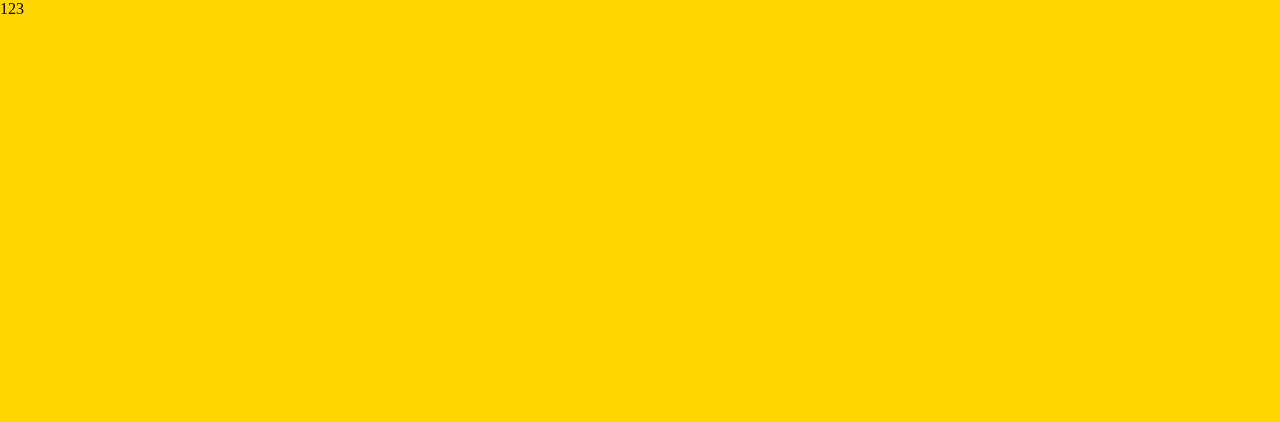
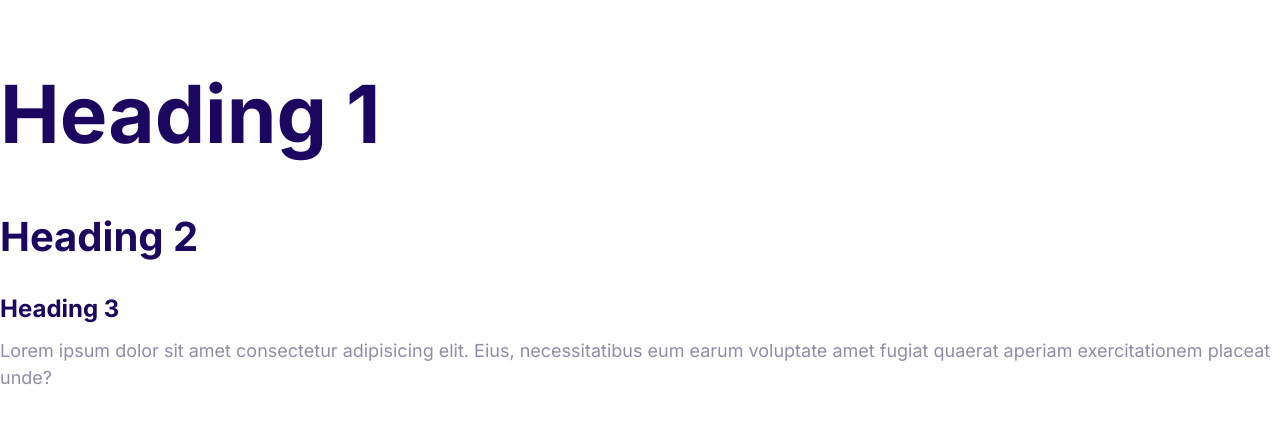
Before and after one commit to rockcat99/Learning_web_coding, a plain HTML site: page index.html in a window 1280 px wide. Drawn offline with Linux system fonts and the light colour scheme.

Commit message:
define the styles for the fonts.

```diff
--- a/css/style.css
+++ b/css/style.css
@@ -1,3 +1,53 @@
+/* 用伪类选择器定义全局颜色 */
+:root {
+  --color-primary: #2584ff;
+  --color-secondary: #00d9ff;
+  --color-accent: #ff3400;
+  --color-headings: #1b0760;
+  --color-body: #918ca4;
+}
+
+html {
+  font-size: 62.5%;
+}
+
 body {
-  background: gold;
+  font-family: Inter, Arial, Helvetica, sans-serif;
+  color: var(--color-body);
+  font-size: 2.4rem;
+  line-height: 1.5;
 }
+h1,
+h2,
+h3 {
+  color: var(--color-headings);
+  margin-bottom: 1rem;
+}
+h1 {
+  font-size: 7rem;
+}
+h2 {
+  font-size: 4rem;
+}
+h3 {
+  font-size: 3rem;
+}
+
+p {
+  margin: 0;
+}
+
+@media screen and (min-width: 1024px) {
+  body {
+    font-size: 1.8rem;
+  }
+  h1 {
+    font-size: 8rem;
+  }
+  h2 {
+    font-size: 4rem;
+  }
+  h3 {
+    font-size: 2.4rem;
+  }
+}
--- a/index.html
+++ b/index.html
@@ -4,10 +4,23 @@
     <meta charset="UTF-8" />
     <meta name="viewport" content="width=device-width, initial-scale=1.0" />
     <title>Document</title>
+    <link rel="preconnect" href="https://fonts.googleapis.com" />
+    <link rel="preconnect" href="https://fonts.gstatic.com" crossorigin />
+    <link
+      href="https://fonts.googleapis.com/css2?family=Inter:ital,opsz,wght@0,14..32,100..900;1,14..32,100..900&family=Noto+Sans+SC:wght@100..900&display=swap"
+      rel="stylesheet"
+    />
     <link rel="stylesheet" href="css/normalize.css" />
     <link rel="stylesheet" href="css/style.css" />
   </head>
   <body>
-    123
+    <h1>Heading 1</h1>
+    <h2>Heading 2</h2>
+    <h3>Heading 3</h3>
+    <p>
+      Lorem ipsum dolor sit amet consectetur adipisicing elit. Eius,
+      necessitatibus eum earum voluptate amet fugiat quaerat aperiam
+      exercitationem placeat unde?
+    </p>
   </body>
 </html>
```
